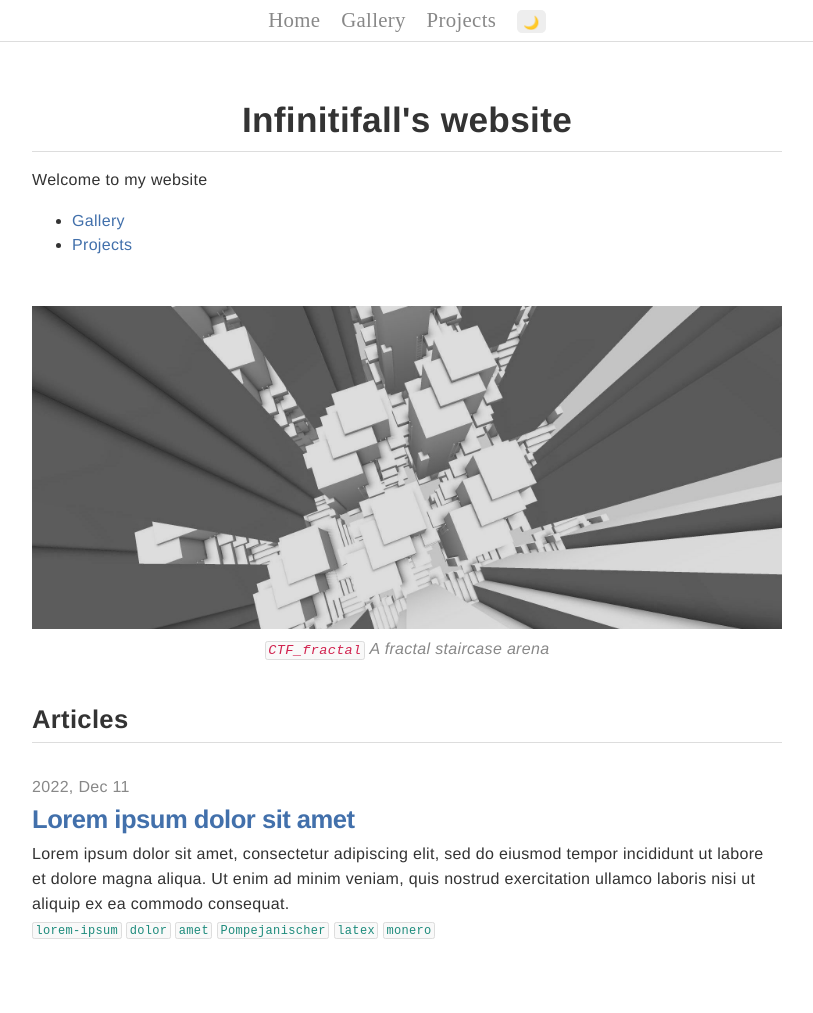
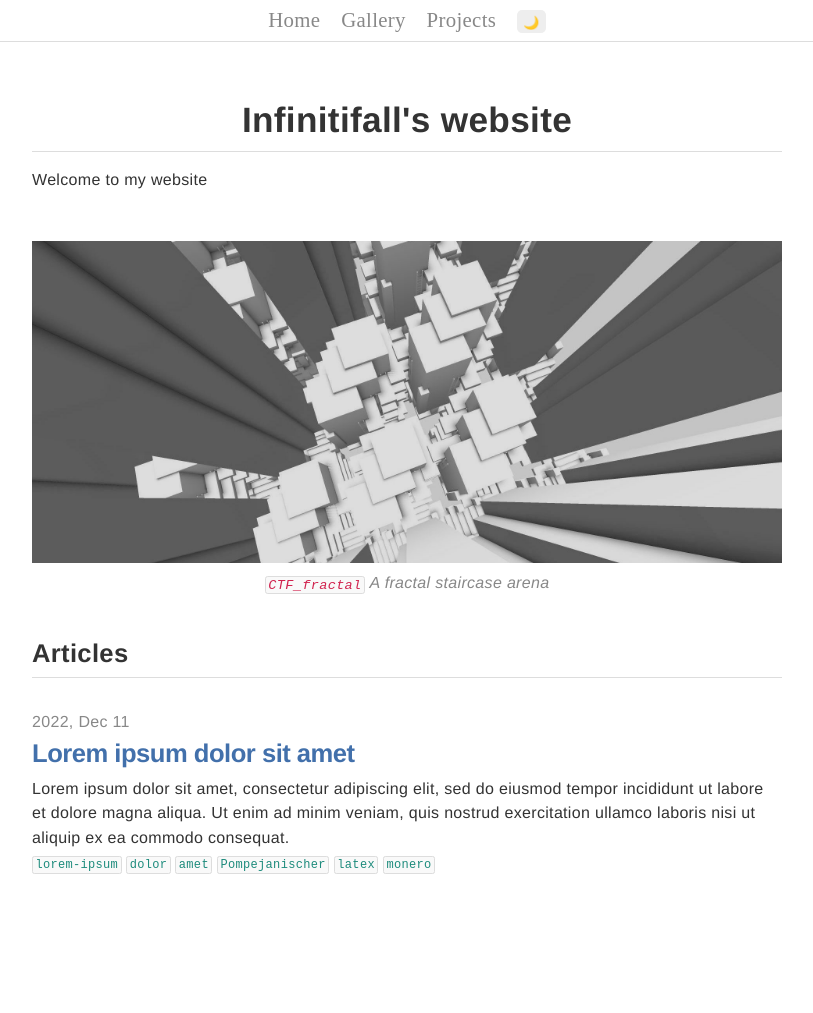
Before and after one commit to Infinitifall/Delicious, a Jekyll site: the page built from index.md, in a window 1280 px wide. Shown: the whole page, without its empty margins (233-1046 px from the left). Built offline with Jekyll 4.4.1, drawn with Linux system fonts in a browser that asks for light colours; after the commit the page ends 948 px from its top, so only the background shows below that.

Commit message:
bump version, update images

```diff
--- a/_config.yml
+++ b/_config.yml
@@ -4,7 +4,7 @@ baseurl: "" # the subpath of your site, e.g. /blog
 url: "https://infinitifall.net" # the base hostname & protocol for your site, e.g. http://example.com
 # permalink: /:categories/:year/:month/:day/:title:output_ext
 permalink: /:categories/:title:output_ext
-css_js_version: 7.11 # change to bypass browser cache
+css_js_version: 8.2 # change to bypass browser cache
 
 sass:
   sass_dir: _sass
--- a/_layouts/post.html
+++ b/_layouts/post.html
@@ -10,11 +10,11 @@ layout: default
 <div class="wrapper">
   <h1 class="page-title">{{ page.title }}</h1>
   <div class="page-details-inline">
-    <!-- <div class="page-tags">
+    <div class="page-tags">
       {% for tag in page.tags %}
         <code class="page-tag">{{ tag }}</code>
       {% endfor %}
-    </div> -->
+    </div>
     <div class="page-date">
       <div>
         Published
@@ -43,3 +43,5 @@ layout: default
     {{ content }}
   </main>
 </div>
+
+{% include navbar-bottom.html %}
--- a/_sass/malis/_layout.scss
+++ b/_sass/malis/_layout.scss
@@ -260,6 +260,7 @@
   .page-details-inline {
     user-select: none;
     display: block;
+    text-align: center;
     min-height: 1em;
     color: $grey-text;
     font-size: $small-font-size;
@@ -598,6 +599,7 @@
   .page-details-inline {
     user-select: none;
     display: block;
+    text-align: center;
     min-height: 1em;
     color: $grey-text-dark;
     font-size: $small-font-size-dark;
--- a/index.md
+++ b/index.md
@@ -6,8 +6,5 @@ excerpt: "Infinitifall's website"
 
 Welcome to my website
 
-- [Gallery](/gallery)
-- [Projects](https://github.com/Infinitifall)
-
 <img src='{{ "assets/images/gallery/24_dark.jpeg" | relative_url }}' alt="A fractal staircase arena" style="max-width:100%;">
 *`CTF_fractal` A fractal staircase arena*
```
Also changed, not shown: assets/images/dark.jpeg, assets/images/light.jpeg.
